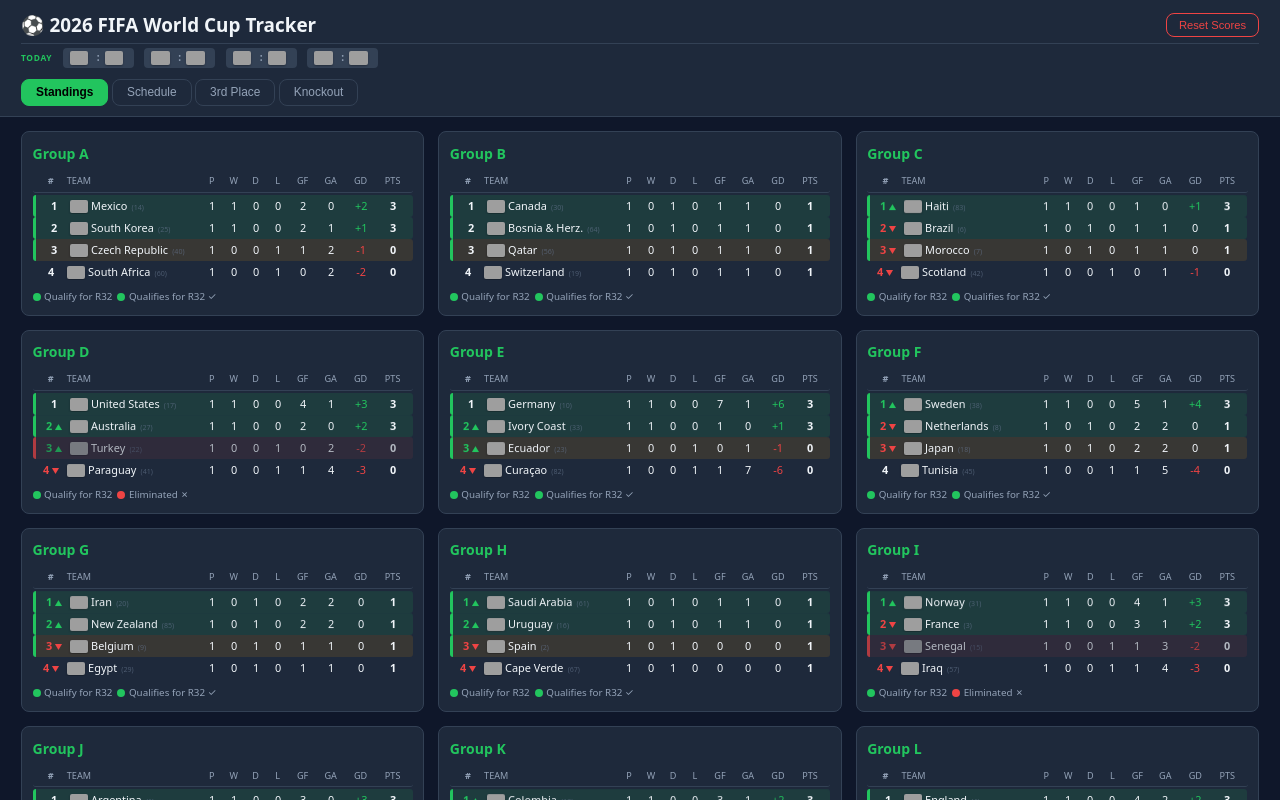
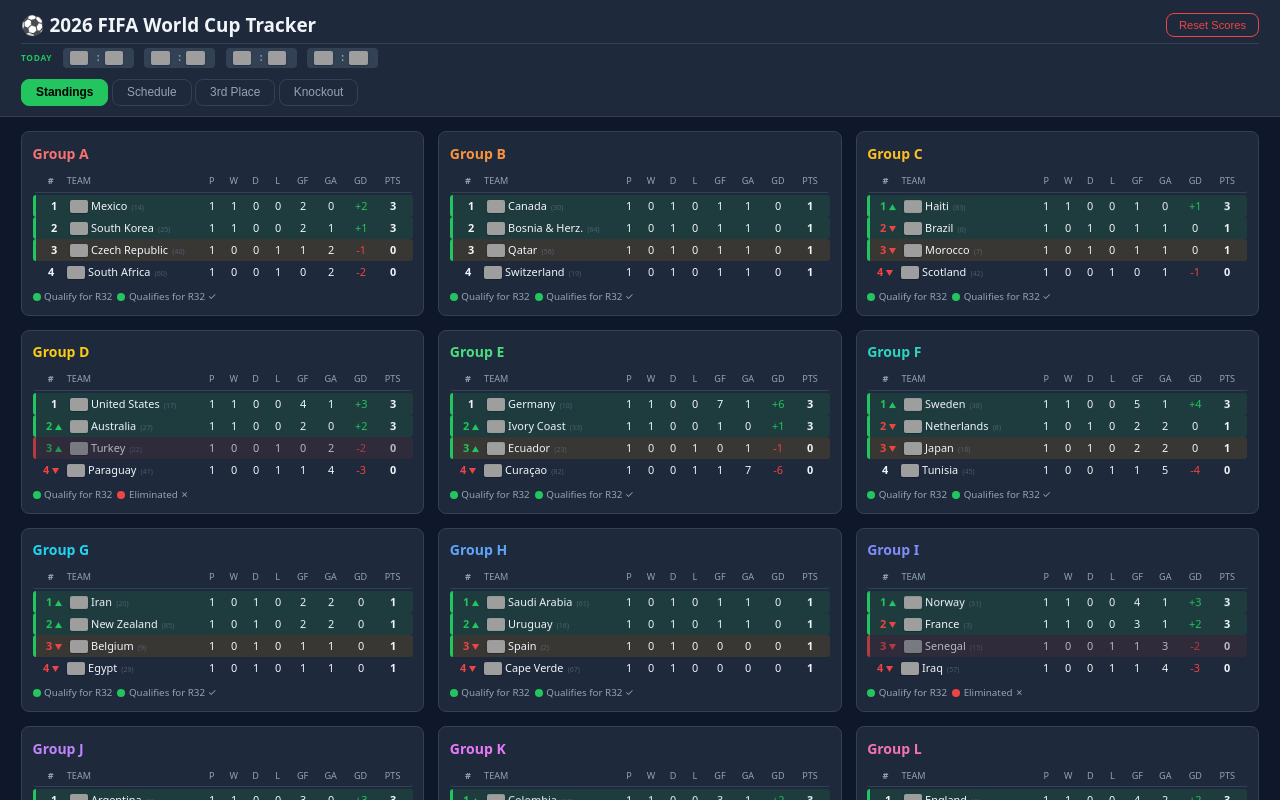
Before and after one commit to nsgodshall/wc2026-tracker, a React (Vite) app: page / in a window 1280 px wide. Shown: the top 800 px of the page. Built offline with nearby package versions, Linux system fonts and the light colour scheme; grey boxes are pictures that could not be loaded.

Commit message:
Color-coordinate group titles on standings tab

```diff
--- a/src/components/GroupTable.tsx
+++ b/src/components/GroupTable.tsx
@@ -77,7 +77,7 @@
 
   return (
     <div className="group-table-wrapper">
-      <h3 className="group-title">Group {group}</h3>
+      <h3 className={`group-title group-${group}`}>Group {group}</h3>
       <div className="group-table-grid">
         <div className="gt-header">
           <span className="gt-col pos">#</span>
--- a/src/index.css
+++ b/src/index.css
@@ -1574,3 +1574,15 @@
     border-radius: 2px;
     letter-spacing: 0.03em;
 }
+.group-title.group-A { color: #f87171; }
+.group-title.group-B { color: #fb923c; }
+.group-title.group-C { color: #fbbf24; }
+.group-title.group-D { color: #facc15; }
+.group-title.group-E { color: #4ade80; }
+.group-title.group-F { color: #2dd4bf; }
+.group-title.group-G { color: #22d3ee; }
+.group-title.group-H { color: #60a5fa; }
+.group-title.group-I { color: #818cf8; }
+.group-title.group-J { color: #c084fc; }
+.group-title.group-K { color: #e879f9; }
+.group-title.group-L { color: #f472b6; }
```
